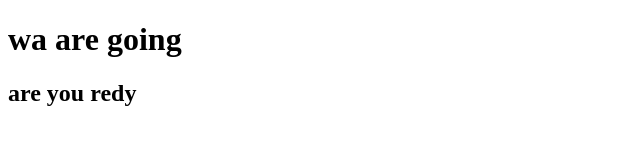
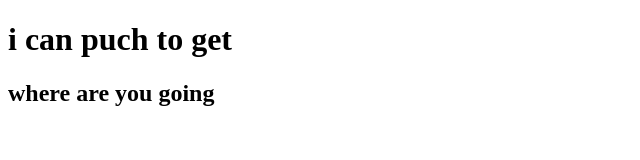
Before and after one commit to Ranatorofder/my-second-repo, a plain HTML site: page index.html in a window 1280 px wide. Shown: the whole page, without its empty margins (0-640 px from the left). Drawn offline with Linux system fonts and the light colour scheme.

```diff
--- a/index.html
+++ b/index.html
@@ -7,8 +7,8 @@
     <title>my second git hub repo</title>
 </head>
 <body>
-    <h1>wa are going</h1>
-    <h2>are you redy</h2>
+    <h1>i can puch to get</h1>
+    <h2>where are you going</h2>
 
 </body>
 </html>
```
